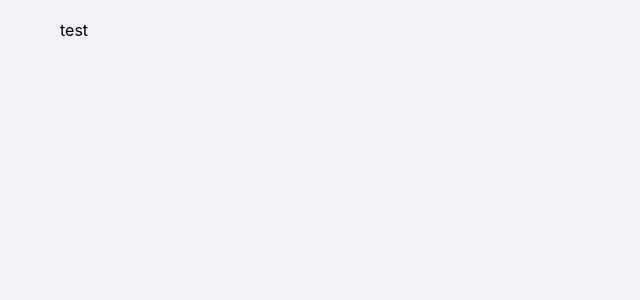
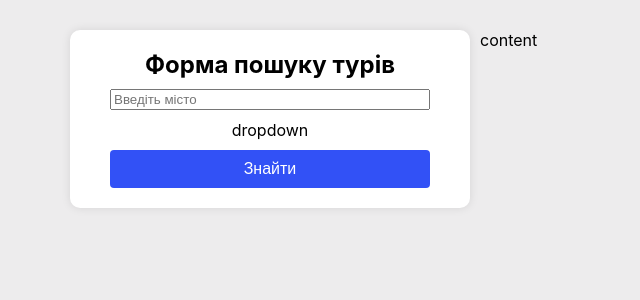
Before and after one commit to Pozdnya/otpusk-app, a React (Vite) app: page / in a window 1280 px wide. Shown: the top 300 px of the page, without its empty margins (0-640 px from the left). Built offline with nearby package versions, Linux system fonts and the light colour scheme.

Commit message:
added base form

```diff
--- /dev/null
+++ b/src/App.scss
@@ -0,0 +1,6 @@
+.content {
+  width: 100%;
+  display: flex;
+  gap: 1rem;
+  padding: 1rem;
+}
--- a/src/App.tsx
+++ b/src/App.tsx
@@ -1,9 +1,14 @@
+import { Form } from './components/Form/Form'
 
 function App() {
-
   return (
     <>
-      <div>test</div>
+      <div className='content'>
+        <aside>
+          <Form />
+        </aside>
+        <div>content</div>
+      </div>
     </>
   )
 }
--- a/src/Layout/Layout.scss
+++ b/src/Layout/Layout.scss
@@ -1,7 +1,7 @@
   .layout {
     width: 100vw;
     min-height: 100vh;
-    background-color: #f0f2f5;
+    background-color: $background-color;
 
     &__container {
       width: 100%;
@@ -14,14 +14,12 @@
 
     @media (min-width: 1400px) {
       &__container {
-        padding: 4rem;
         max-width: 1320px;
       }
     }
 
     @media (max-width: 1200px) {
       &__container {
-        padding: 3rem;
         max-width: 1140px;
       }
     }
--- /dev/null
+++ b/src/components/Form/Form.scss
@@ -0,0 +1,15 @@
+.form-container {
+  padding: 2rem 4rem;
+  border-radius: 1rem;
+  background-color: $background-color-white;
+  box-shadow: 0 0 10px rgba(0, 0, 0, 0.1);
+  width: 400px;
+  max-width: 520px;
+  text-align: center;
+}
+
+.form {
+  display: flex;
+  flex-direction: column;
+  gap: 1rem;
+}
--- /dev/null
+++ b/src/components/Form/Form.tsx
@@ -0,0 +1,16 @@
+import { Button } from '../../controls/Button/Button'
+
+export const Form = () => {
+  return (
+    <div className='form-container'>
+      <form className="form">
+        <h2 className='form__title'>Форма пошуку турів</h2>
+        <input type='text' placeholder='Введіть місто'className='form__input'/>
+        <div className='form__dropdown'>
+          dropdown
+        </div>
+        <Button text='Знайти' />
+      </form>
+    </div>
+  )
+}
--- a/src/styles/_vars.scss
+++ b/src/styles/_vars.scss
@@ -1,5 +1,6 @@
-$primary-color: #ff0000;
-$secondary-color: #00ff00;
-$background-color: #f5f5f5;
+
+$background-color: #EDECED;
+$background-color-white: #FFFFFF;
+$border-color: #EBECEE;
 
 $primary-button-color: #3251F6;
--- a/src/styles/index.scss
+++ b/src/styles/index.scss
@@ -10,3 +10,7 @@
 
 //controls
 @import '../controls/Button/Button';
+
+//components
+@import '../App.scss';
+@import '../components/Form/Form';
```
